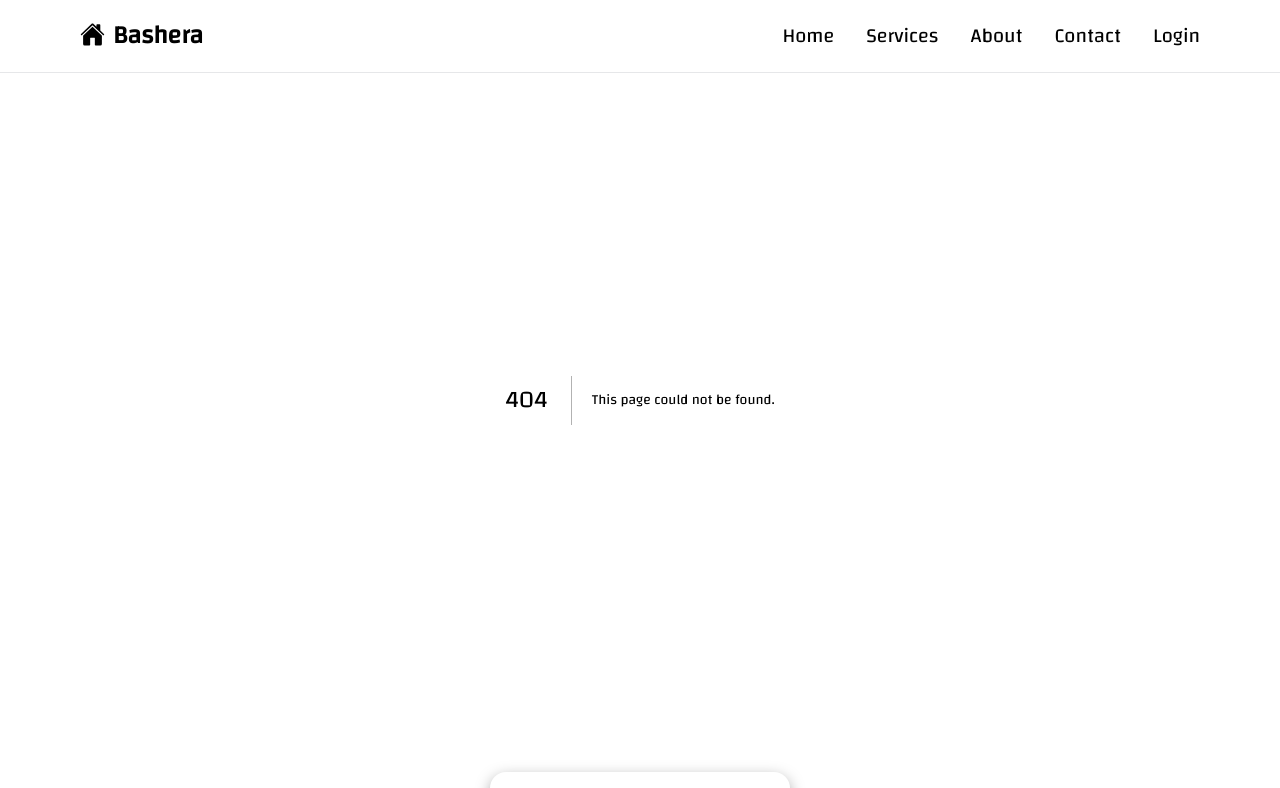
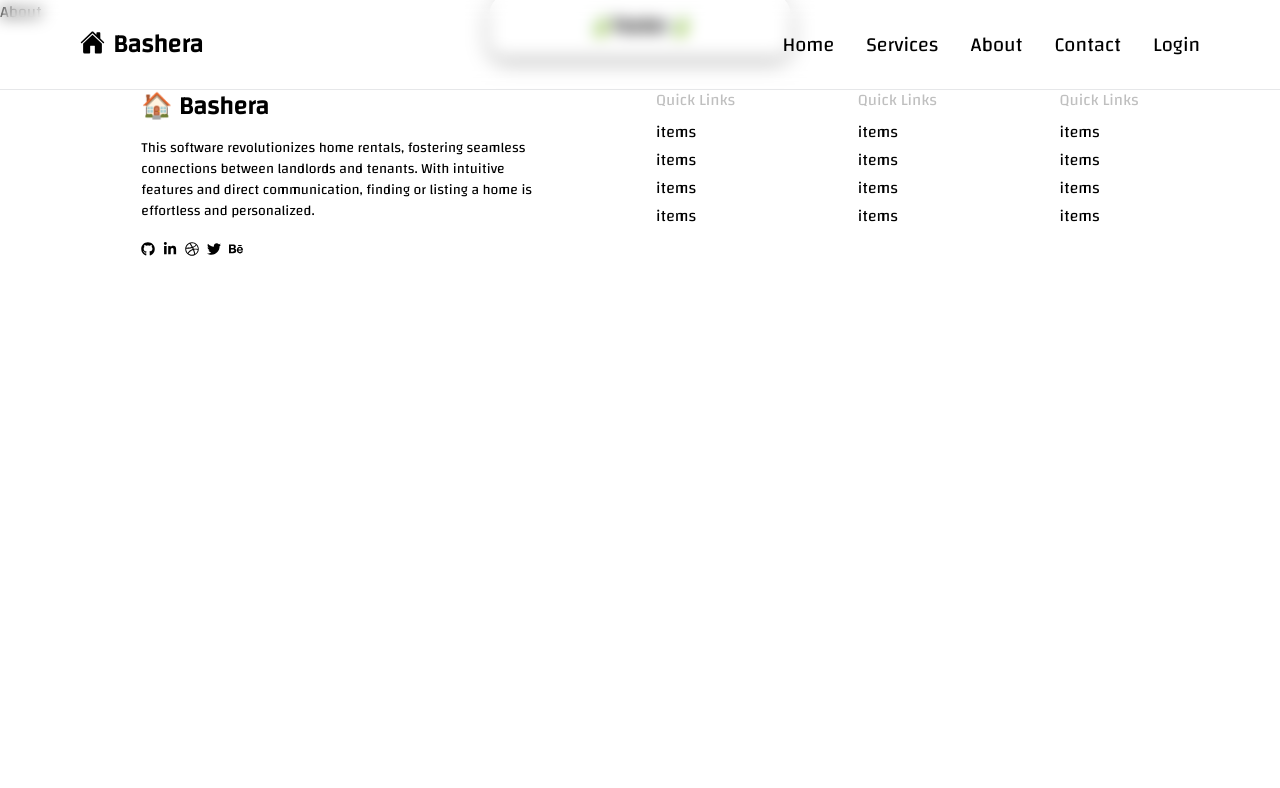
Before and after one commit to the-bipu/bashera-rentals-nextjs, a Next.js app in the folder frontend/: page /About in a window 1280 px wide. Before the commit this address had no page. Shown: the top 788 px of the page. Built offline with nearby package versions, Linux system fonts and the light colour scheme.

Commit message:
Create About.tsx

```diff
--- a/frontend/components/Navbar.jsx
+++ b/frontend/components/Navbar.jsx
@@ -14,7 +14,7 @@
   };
 
   return (
-    <div className={`absolute top-0 z-40 w-full backdrop-blur h-[73px] flex items-center transition-colors duration-500 lg:z-50 border-b border-slate-900/10 supports-backdrop-blur:bg-white/60 bg-transparent ${isActive ? 'active' : ''}`}>
+    <div className={`fixed top-0 z-40 w-full backdrop-blur h-[90px] flex items-center transition-colors duration-500 lg:z-50 border-b border-slate-900/10 supports-backdrop-blur:bg-white/60 bg-transparent ${isActive ? 'active' : ''}`}>
 
       <div className='w-[100vw] flex items-center justify-between lg:px-[80px] px-[30px]'>
             <div className='flex flex-row items-center justify-center gap-2 text-[25px]'>
--- /dev/null
+++ b/frontend/pages/About.tsx
@@ -0,0 +1,9 @@
+import React from 'react'
+
+const About = () => {
+  return (
+    <div>About</div>
+  )
+}
+
+export default About
```
